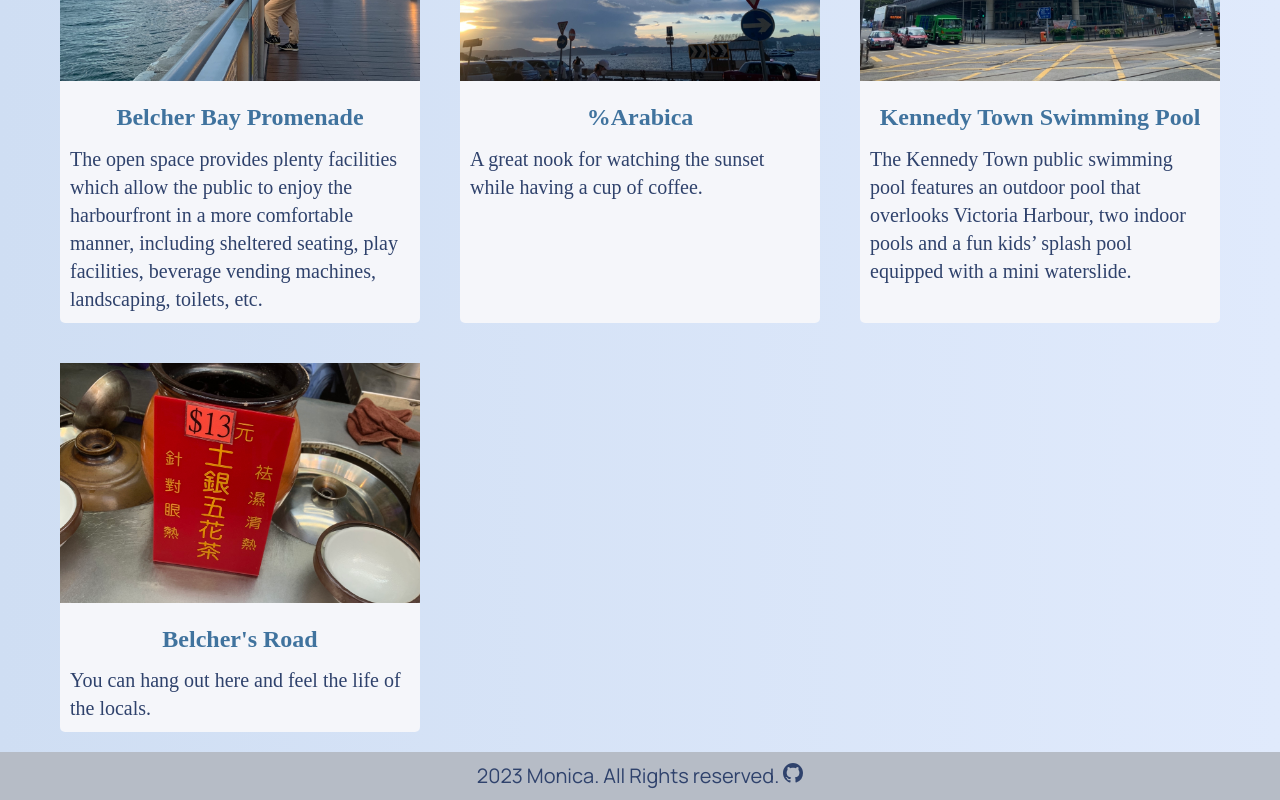
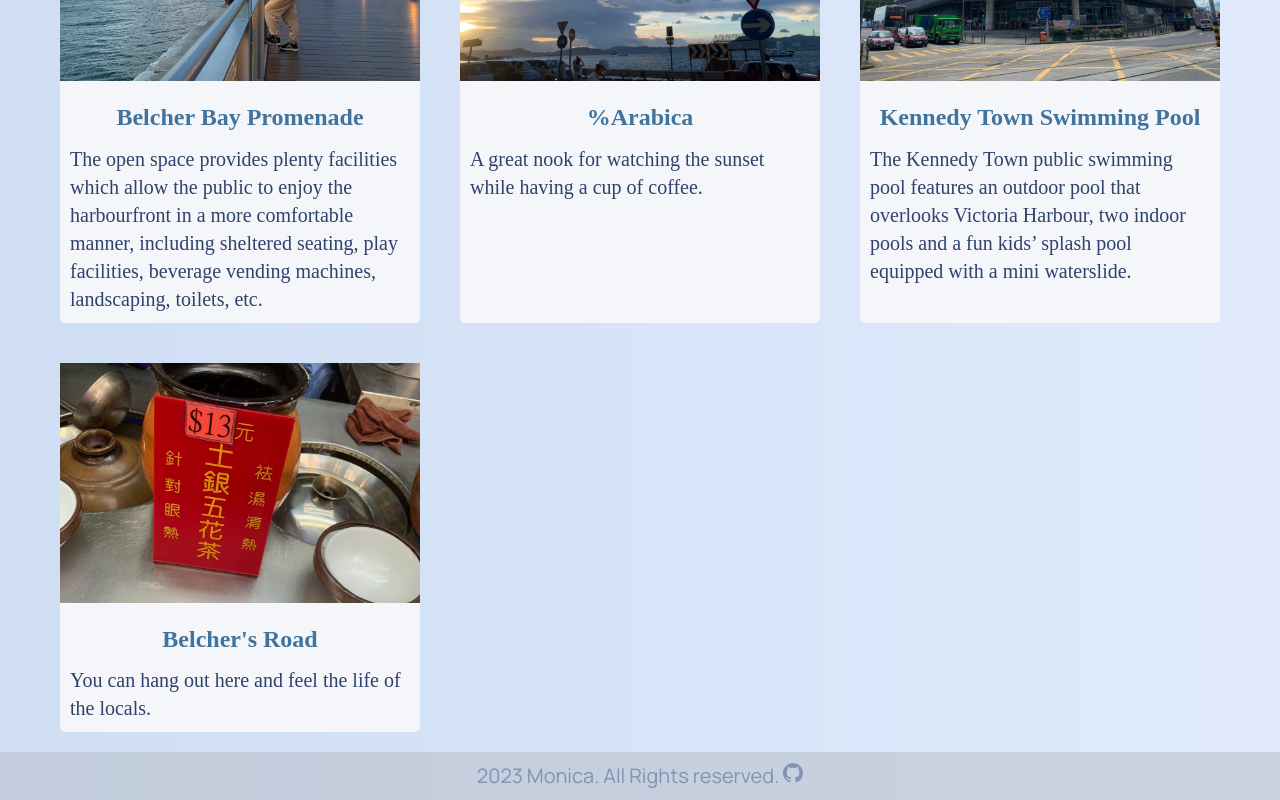
Before and after one commit to somanymonica/visit-kennedy-town, a Next.js app in the folder client/: page / in a window 1280 px wide. Shown: the part 2370-3170 px from the top of the page. Built offline with nearby package versions, Linux system fonts and the light colour scheme.

Commit message:
sass: index-footer

```diff
--- a/client/components/Footer.module.css
+++ b/client/components/Footer.module.css
@@ -4,7 +4,8 @@
     align-items: center;
     font-family: var(--font-family);
     background-color: var(--color-footer);
-    padding: 0.5rem 0;
+    opacity: 0.5;
+    padding: 0.5em 0;
 }
 
 .footer p {
```
